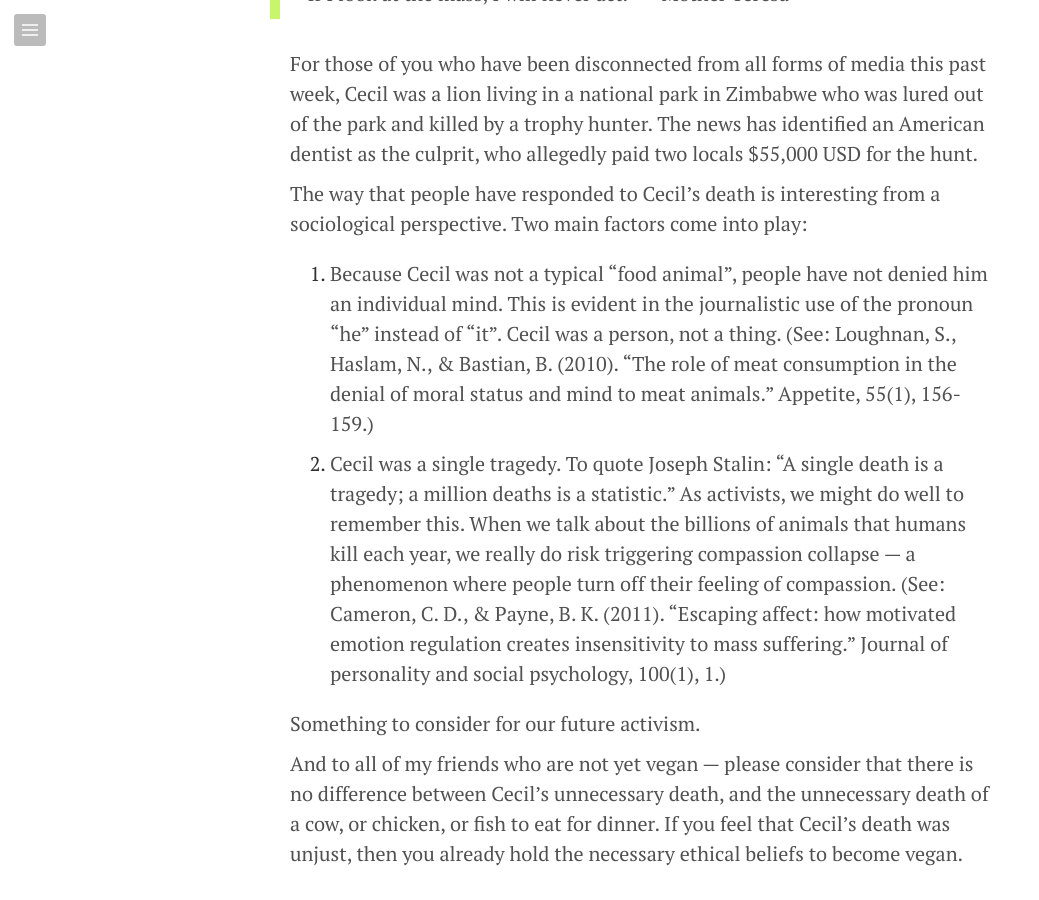
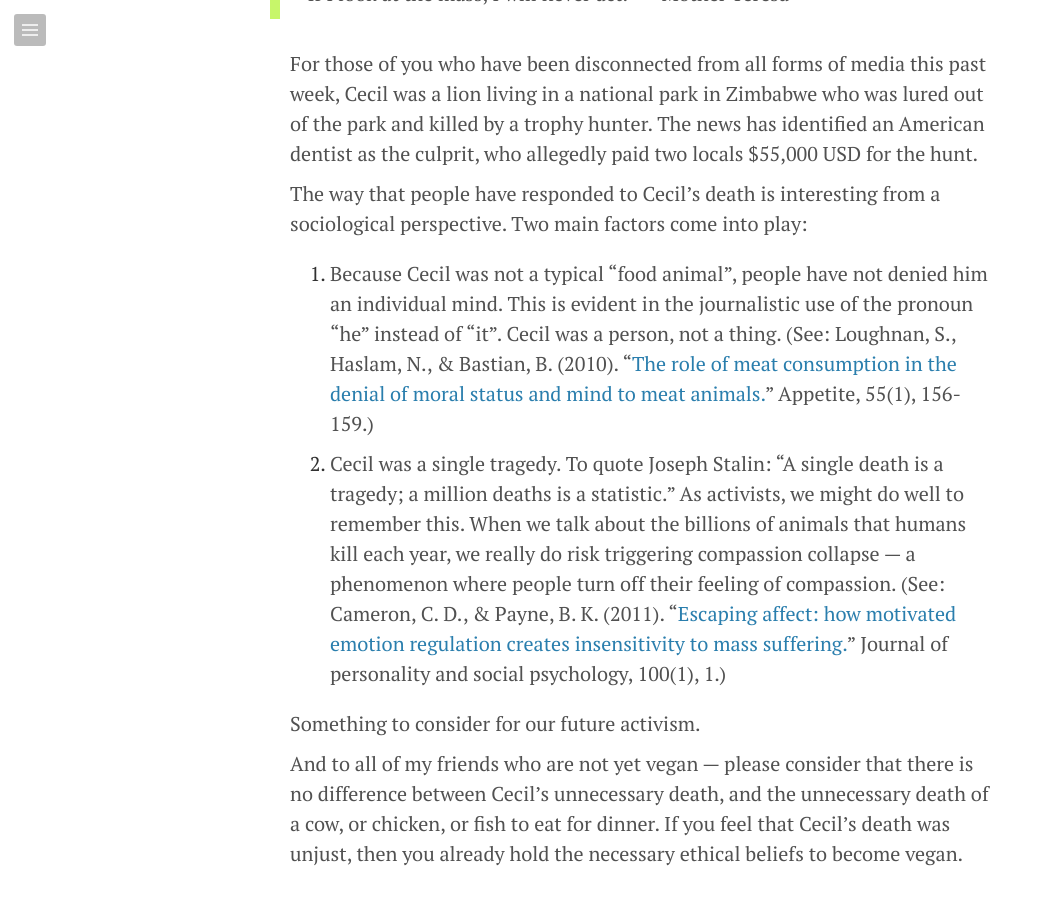
Before and after one commit to poupartfarms/poupartfarms.github.io, a Jekyll site: the page built from _posts/2015-07-29-cecil_the_lion.md, in a window 1280 px wide and 900 px high, scrolled down 981 px. Shown: the whole window, without its empty margins (0-1039 px from the left). Built offline with Jekyll 4.4.1, drawn with Linux system fonts in a browser that asks for light colours; Markdown is read by kramdown in place of the engine named in the settings; comment, search, counter and statistics services are not loaded; some of the changed lines change nothing that is shown.

Commit message:
Add hyperlinks.

```diff
--- a/_posts/2015-07-29-cecil_the_lion.md
+++ b/_posts/2015-07-29-cecil_the_lion.md
@@ -16,9 +16,9 @@
 
 The way that people have responded to Cecil’s death is interesting from a sociological perspective. Two main factors come into play:
 
-1. Because Cecil was not a typical “food animal”, people have not denied him an individual mind. This is evident in the journalistic use of the pronoun “he” instead of “it”. Cecil was a person, not a thing. (See: Loughnan, S., Haslam, N., & Bastian, B. (2010). “The role of meat consumption in the denial of moral status and mind to meat animals.” Appetite, 55(1), 156-159.)
+1. Because Cecil was not a typical “food animal”, people have not denied him an individual mind. This is evident in the journalistic use of the pronoun “he” instead of “it”. Cecil was a person, not a thing. (See: Loughnan, S., Haslam, N., & Bastian, B. (2010). “[The role of meat consumption in the denial of moral status and mind to meat animals.](http://www.sciencedirect.com/science/article/pii/S0195666310003648)” Appetite, 55(1), 156-159.)
 
-2. Cecil was a single tragedy. To quote Joseph Stalin: “A single death is a tragedy; a million deaths is a statistic.” As activists, we might do well to remember this. When we talk about the billions of animals that humans kill each year, we really do risk triggering compassion collapse — a phenomenon where people turn off their feeling of compassion. (See: Cameron, C. D., & Payne, B. K. (2011). “Escaping affect: how motivated emotion regulation creates insensitivity to mass suffering.” Journal of personality and social psychology, 100(1), 1.)
+2. Cecil was a single tragedy. To quote Joseph Stalin: “A single death is a tragedy; a million deaths is a statistic.” As activists, we might do well to remember this. When we talk about the billions of animals that humans kill each year, we really do risk triggering compassion collapse — a phenomenon where people turn off their feeling of compassion. (See: Cameron, C. D., & Payne, B. K. (2011). “[Escaping affect: how motivated emotion regulation creates insensitivity to mass suffering.](http://psycnet.apa.org/journals/psp/100/1/1/)” Journal of personality and social psychology, 100(1), 1.)
 
 Something to consider for our future activism.
 
```
